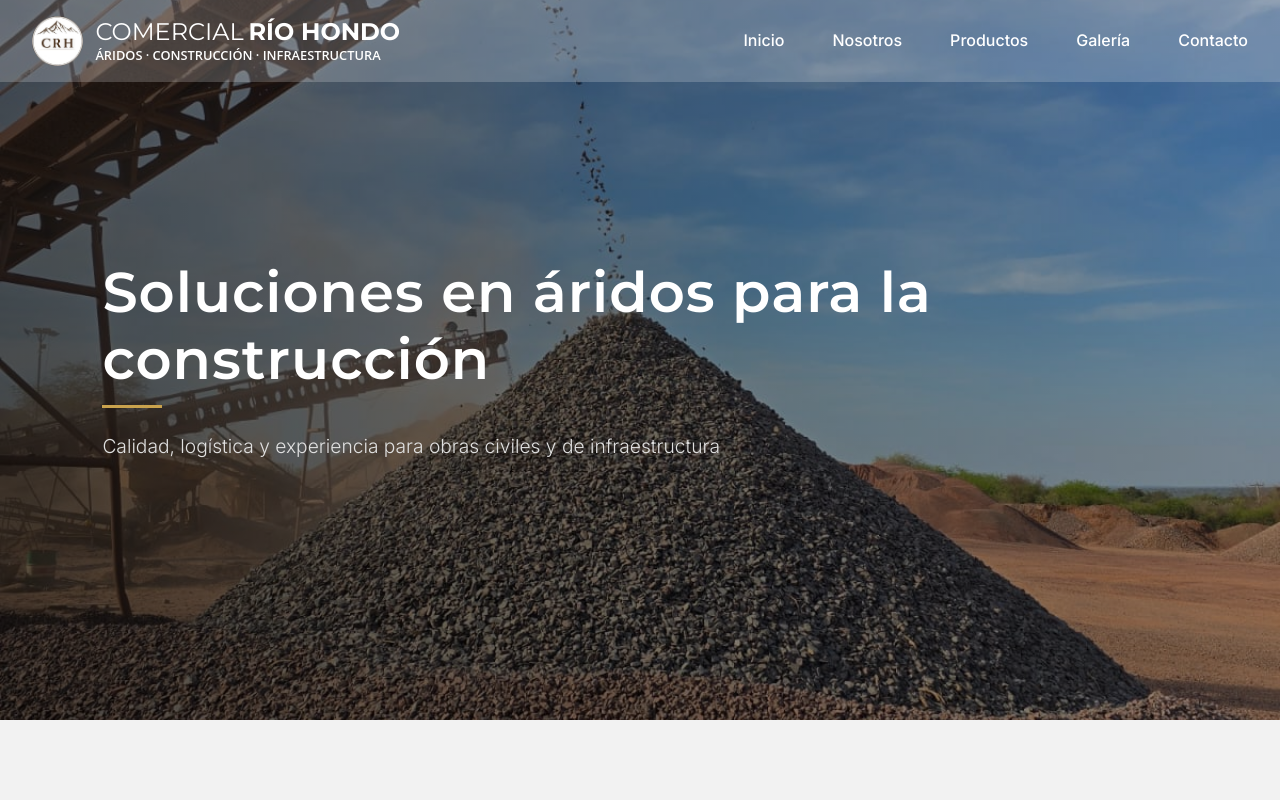
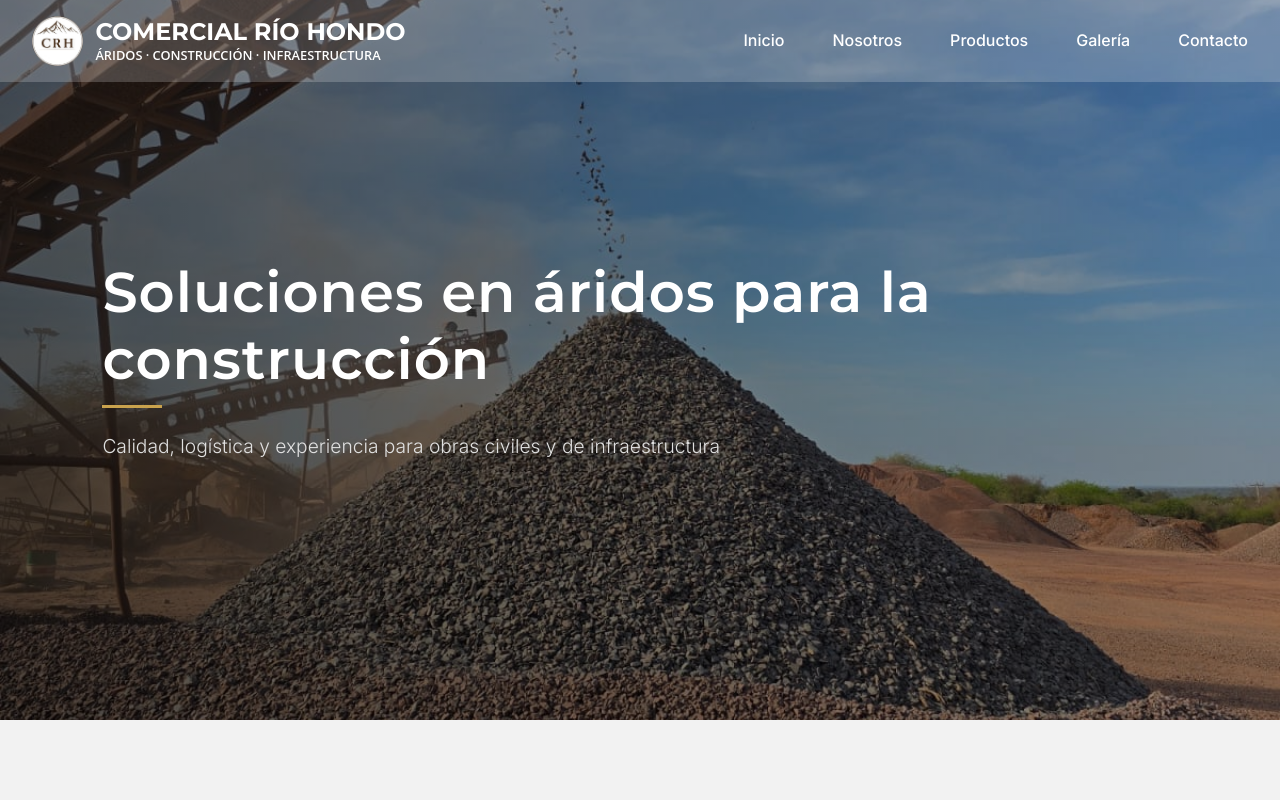
Before and after one commit to uxnicorp/Cantera-Comercial-Rio-Hondo, a React (Vite) app: page / in a window 1280 px wide. Shown: the top 800 px of the page. Built offline with nearby package versions, Linux system fonts and the light colour scheme.

Commit message:
Cambios y correcciones

```diff
--- a/src/components/Footer.jsx
+++ b/src/components/Footer.jsx
@@ -18,7 +18,7 @@ function Footer() {
           <div className="footer-column footer-about">
             <div className="footer-brand-header">
               <img src={logo} alt="Logo Comercial Río Hondo" className="footer-logo" />
-              <h3 className="footer-brand-name">Comercial Río Hondo SRL</h3>
+              <h3 className="footer-brand-name">Comercial Río Hondo</h3>
             </div>
             <p className="footer-brand-description">
               Líderes en la extracción y comercialización de áridos y triturados pétreos.
@@ -93,7 +93,7 @@ function Footer() {
 
         <div className="footer-bottom">
           <p className="footer-copyright">
-            © {currentYear} Comercial Río Hondo SRL. Todos los derechos reservados.
+            © {currentYear} Comercial Río Hondo. Todos los derechos reservados.
           </p>
           <p className="footer-designer">
             Diseñado por{' '}
--- a/src/components/Gallery.jsx
+++ b/src/components/Gallery.jsx
@@ -41,7 +41,7 @@ function Gallery() {
       type: 'image',
       src: img2,
       alt: 'Material pétreo de calidad',
-      title: 'Materiales Premium',
+      title: 'Materiales de primera calidad',
       description: 'Áridos clasificados según normas de calidad'
     },
     {
@@ -86,7 +86,6 @@ function Gallery() {
           <h2 className="gallery-title">Nuestra Cantera en Acción</h2>
           <p className="gallery-subtitle">
             Conocé nuestras instalaciones, procesos de producción y la calidad de nuestros materiales.
-            Operamos con tecnología moderna para garantizar los mejores estándares.
           </p>
         </div>
 
--- a/src/components/Navbar.css
+++ b/src/components/Navbar.css
@@ -72,16 +72,7 @@
   font-size: 1.5rem;
   line-height: 1.1;
   text-transform: uppercase;
-  display: flex;
-  gap: 0.3rem;
-}
-
-.brand-text h1 span:first-child {
-  font-weight: 400;
-}
-
-.brand-text h1 span:last-child {
-  font-weight: 800;
+  font-weight: 700;
 }
 
 .navbar-tagline {
--- a/src/components/Navbar.jsx
+++ b/src/components/Navbar.jsx
@@ -45,9 +45,7 @@ function Navbar() {
         <div className="navbar-brand" onClick={() => scrollToSection('inicio')} style={{ cursor: 'pointer' }}>
           <img src={logo} alt="Logo Comercial Río Hondo" className="navbar-logo" />
           <div className="brand-text">
-            <h1>
-              <span>COMERCIAL</span> <span>RÍO HONDO</span>
-            </h1>
+            <h1>COMERCIAL RÍO HONDO</h1>
             <span className="navbar-tagline">ÁRIDOS · CONSTRUCCIÓN · INFRAESTRUCTURA</span>
           </div>
         </div>
--- a/src/components/Products.jsx
+++ b/src/components/Products.jsx
@@ -128,10 +128,10 @@ function Products() {
 
             <div className="info-item">
               <svg className="info-icon" viewBox="0 0 24 24" fill="none" xmlns="http://www.w3.org/2000/svg">
-                <path d="M18 18.5c.83 0 1.5-.67 1.5-1.5s-.67-1.5-1.5-1.5-1.5.67-1.5 1.5.67 1.5 1.5 1.5zm1.5-9H17V12h4.46L19.5 9.5zM6 18.5c.83 0 1.5-.67 1.5-1.5s-.67-1.5-1.5-1.5-1.5.67-1.5 1.5.67 1.5 1.5 1.5zM20 8l3 4v5h-2c0 1.66-1.34 3-3 3s-3-1.34-3-3H9c0 1.66-1.34 3-3 3s-3-1.34-3-3H1V6c0-1.11.89-2 2-2h14v4h3zM3 6v9h.76c.55-.61 1.35-1 2.24-1s1.69.39 2.24 1H15V6H3z" fill="currentColor"/>
+                <path d="M14 6l-3.75 5 2.85 3.8-1.6 1.2C9.81 13.75 7 10 7 10l-6 8h22L14 6z" fill="currentColor"/>
               </svg>
-              <h4>Logística Propia</h4>
-              <p>Transporte y entrega en obra coordinada</p>
+              <h4>Producción Propia</h4>
+              <p>Extracción directa desde nuestras canteras</p>
             </div>
 
             <div className="info-item">
```
Also changed, not shown: 1 other file (tests, documents, lock files or other folders).
